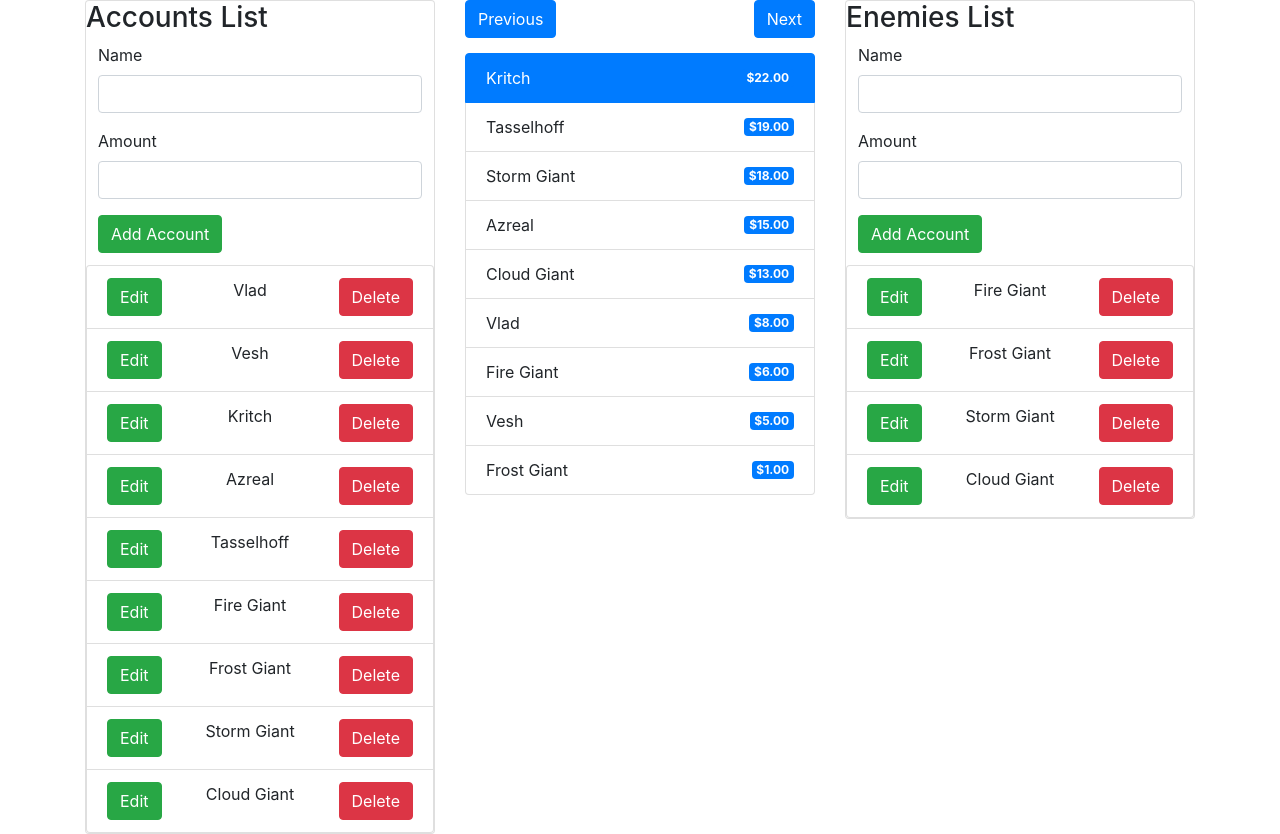
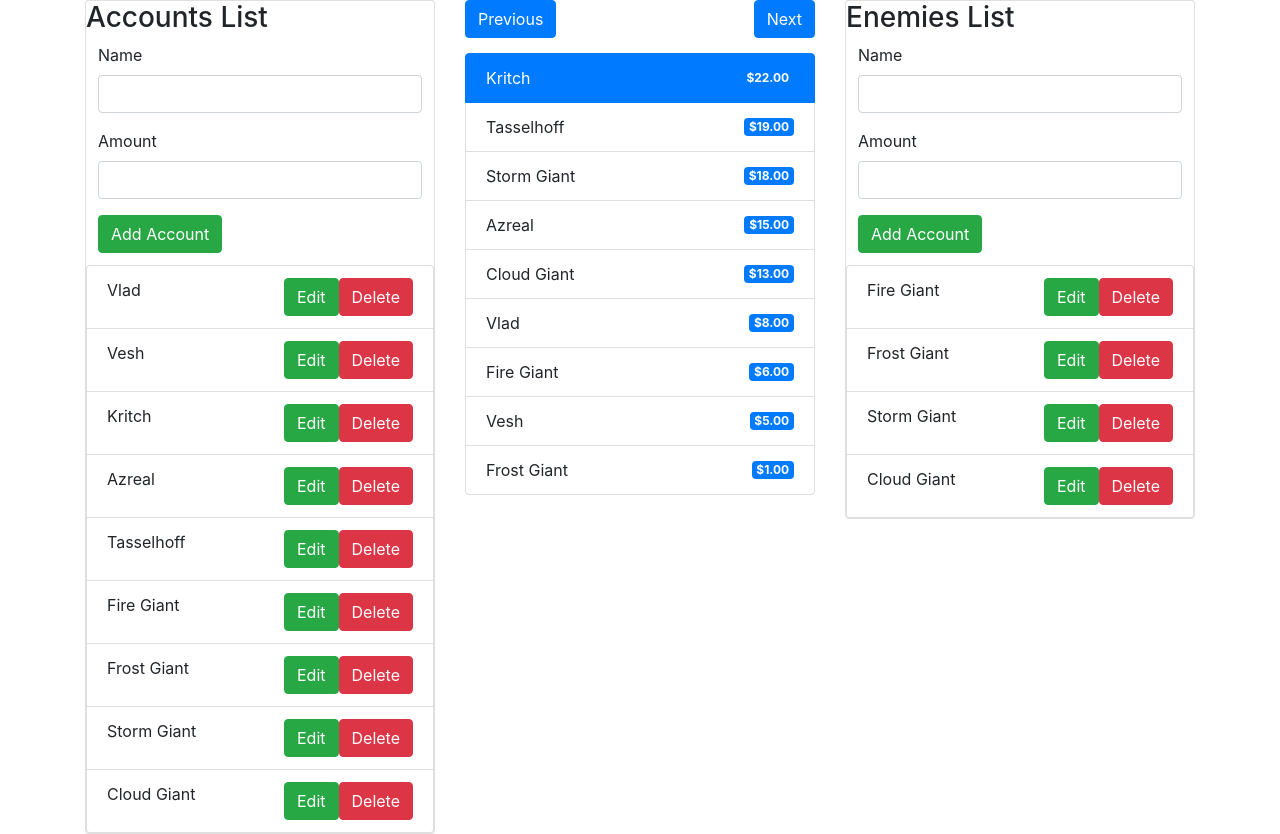
Before and after one commit to DenisCodes/bank, a React (Create React App) app: page / in a window 1280 px wide. Built offline with nearby package versions, Linux system fonts and the light colour scheme.

Commit message:
Bootstrap changes

```diff
--- a/src/components/AccountList.js
+++ b/src/components/AccountList.js
@@ -12,17 +12,17 @@ class AccountList extends React.Component {
 
     return accountList.map((acc, index) => {
       return (
-        <li className='list-group-item text-center' key={index}>
+        <li className='list-group-item' key={index}>
           { acc.name }
             <button class="pl-1" type="button"
                     onClick={() => this.props.removeAccount(acc.id) }
-                    className="btn btn-success float-left">
-                Edit
+                    className="btn btn-danger float-right">
+                Delete
             </button>
             <button type="button"
                   onClick={() => this.props.removeAccount(acc.id) }
-                  className="btn btn-danger float-right">
-            Delete
+                  className="btn btn-success float-right">
+            Edit
           </button>
         </li>
       );
```
